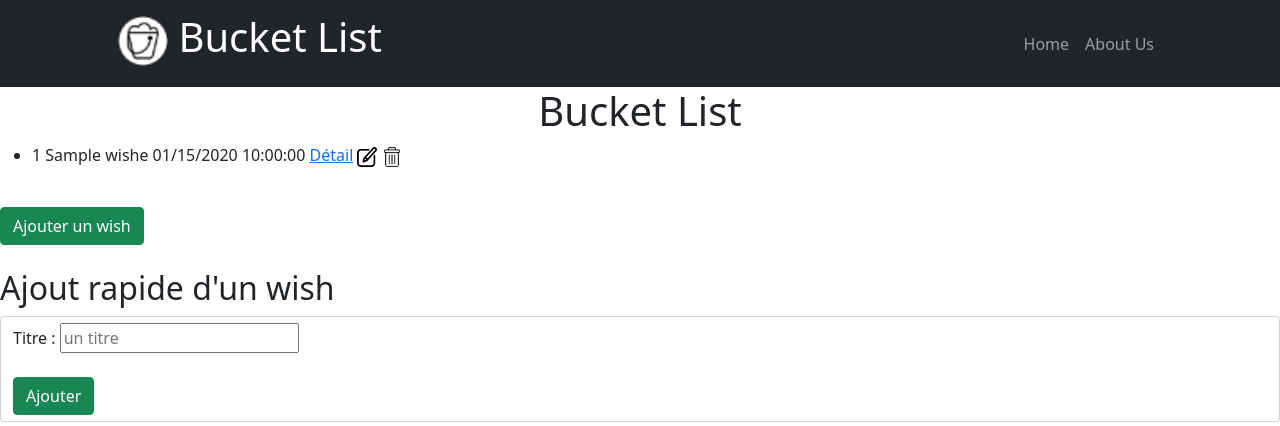
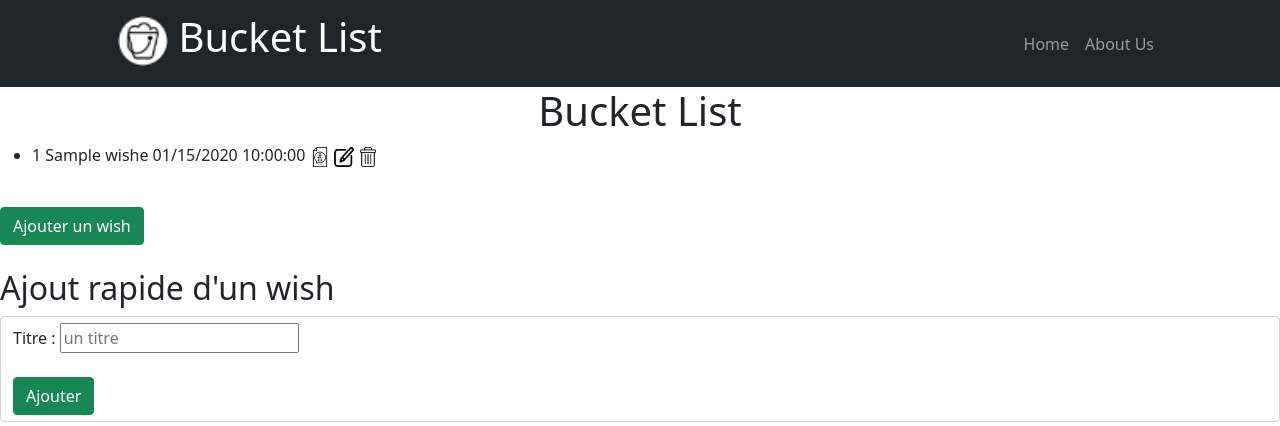
Before and after one commit to MathildaAlmeida/symfonyWish, a Symfony app: template templates/bucket/home.html.twig in a window 1280 px wide. Shown: the top 426 px of the page. Run offline with Twig, Linux system fonts and the light colour scheme; the template is opened without the code that fills it: most values are stand-ins (such as "Sample title", 1, 10 or a date in 2020); some libraries are stand-ins or nearby versions.

Commit message:
ajout icon

```diff
--- a/templates/bucket/home.html.twig
+++ b/templates/bucket/home.html.twig
@@ -8,9 +8,9 @@
     {% for w in wishes %}
         <li>
             {{w.id}} {{ w.title }}  {{ w.dateCreated|date("m/d/Y H:i:s") }}
-            <a href="{{ path('detail',{ id:w.id }) }}">Détail</a>
+            <a href="{{ path('detail',{ id:w.id }) }}"><img src="{{ asset('img/details.png') }}" alt="Détail" width="20"></a>
             <a href="{{ path('wish_modifier',{ id:w.id }) }}"><img src="{{ asset('img/bouton-modifier.png') }}" alt="Modifier" width="20"></a>
-            <a href="{{ path('wish_supprimer',{ id:w.id }) }}"><img src="{{ asset('img/supprimer.png') }}" alt="Suporimer" width="20"></a>
+            <a href="{{ path('wish_supprimer',{ id:w.id }) }}"><img src="{{ asset('img/supprimer.png') }}" alt="Supprimer" width="20"></a>
         </li>
     {% endfor %}
     </ul>
```
Also changed, not shown: public/img/details.png (added).
